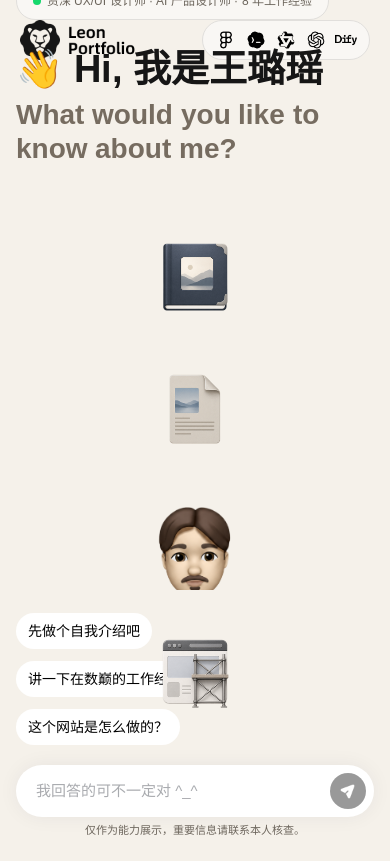
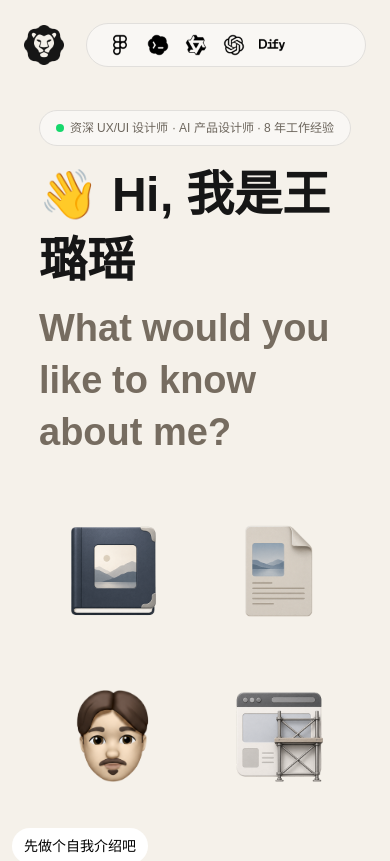
Before and after one commit to Leeeeonnn/ai-portfolio-assistant, a Next.js app: page / in a window 390 px wide. Shown: the top 861 px of the page. Built offline with nearby package versions, Linux system fonts and the light colour scheme.

Commit message:
Improve mobile portfolio experience

```diff
--- a/src/app/globals.css
+++ b/src/app/globals.css
@@ -459,6 +459,7 @@ img {
 
 .figma-chat-page {
   height: 100vh;
+  height: 100dvh;
   justify-content: center;
   overflow: hidden;
 }
@@ -472,7 +473,7 @@ img {
   align-items: center;
   overflow-x: hidden;
   overflow-y: auto;
-  padding: 20px 0;
+  padding: 20px 0 140px;
 }
 
 .figma-chat-log {
@@ -745,12 +746,22 @@ img {
 }
 
 .figma-conversation-chat {
+  position: fixed;
+  left: 0;
+  right: 0;
+  bottom: 0;
+  z-index: 20;
   display: flex;
   width: 100%;
   flex-direction: column;
   align-items: center;
   gap: 8px;
-  padding-bottom: 8px;
+  background: linear-gradient(
+    180deg,
+    rgba(245, 241, 234, 0) 0%,
+    var(--figma-bg) 22%
+  );
+  padding: 20px 0 max(8px, env(safe-area-inset-bottom));
 }
 
 .figma-stop-button {
@@ -2045,11 +2056,21 @@ img {
 
   .askbot-hero-copy {
     width: 100%;
+    max-width: calc(100vw - 40px);
   }
 
   .askbot-hero h1 {
     font-size: 42px;
     line-height: 52px;
+    white-space: normal;
+    overflow-wrap: anywhere;
+  }
+
+  .askbot-hero-copy p {
+    max-width: 100%;
+    font-size: 16px;
+    line-height: 28px;
+    overflow-wrap: anywhere;
   }
 
   .askbot-prompt-pill {
@@ -2064,16 +2085,19 @@ img {
 
   .askbot-hero-media {
     min-height: 360px;
+    width: 100%;
+    overflow: hidden;
   }
 
   .askbot-hero-doc {
-    width: 90%;
+    left: 0;
+    width: min(92vw, 560px);
   }
 
   .askbot-hero-mobile {
     top: 110px;
-    left: 62%;
-    width: 96px;
+    left: min(62vw, 330px);
+    width: min(96px, 24vw);
   }
 
   .askbot-build,
@@ -2290,17 +2314,64 @@ img {
 }
 
 @media (max-width: 560px) {
+  .figma-page {
+    min-height: 100dvh;
+  }
+
   .portfolio-header {
-    align-items: flex-start;
+    min-height: 90px;
+    align-items: center;
+    gap: 22px;
+    justify-content: flex-start;
+    padding: 24px;
+  }
+
+  .portfolio-logo {
+    width: 40px;
+    flex: 0 0 40px;
+    overflow: hidden;
+  }
+
+  .portfolio-logo img {
+    max-width: none;
+    object-fit: cover;
+    object-position: left center;
   }
 
   .portfolio-tools img {
-    height: 22px;
-    width: 22px;
+    height: 26px;
+    width: 26px;
+  }
+
+  .portfolio-tools {
+    width: min(283px, calc(100vw - 110px));
+    flex: 0 1 283px;
+    justify-content: flex-start;
+    gap: 12px;
+    padding: 8px 20px;
+  }
+
+  .figma-home {
+    justify-content: flex-start;
+    min-height: 100dvh;
+  }
+
+  .figma-home-body {
+    flex: 0 0 auto;
+    gap: 40px;
+    justify-content: flex-start;
+    padding: 20px 0 0;
+  }
+
+  .figma-welcome {
+    width: 313px;
+    gap: 16px;
   }
 
   .figma-title-pill {
     max-width: 100%;
+    height: 36px;
+    padding: 12px 16px;
   }
 
   .figma-title-pill p {
@@ -2308,34 +2379,101 @@ img {
     text-overflow: ellipsis;
   }
 
-  .figma-welcome,
+  .figma-welcome-text {
+    width: 313px;
+    gap: 8px;
+  }
+
+  .figma-welcome-text h1 {
+    font-size: 48px;
+    line-height: 66px;
+    white-space: normal;
+  }
+
+  .figma-welcome-text p {
+    font-size: 38px;
+    line-height: 52px;
+    white-space: normal;
+  }
+
   .figma-card-row,
   .figma-preset-list,
   .figma-input-wrap,
   .figma-chat-log,
   .figma-chat-error {
-    width: calc(100vw - 32px);
+    width: calc(100vw - 24px);
   }
 
   .figma-card-row {
-    grid-template-columns: 1fr;
+    width: 311px;
+    display: grid;
+    grid-template-columns: 146px 145px;
+    gap: 20px;
   }
 
   .figma-feature-card {
-    height: 112px;
+    width: auto;
+    height: 145px;
   }
 
   .figma-card-icon img {
-    height: 76px;
-    width: 76px;
+    height: 100px;
+    width: 100px;
+  }
+
+  .figma-card-icon {
+    inset: 22.5px;
+  }
+
+  .figma-conversation-home {
+    flex: 0 0 auto;
+    gap: 20px;
+    padding: 20px 0 max(8px, env(safe-area-inset-bottom));
+  }
+
+  .figma-preset-list,
+  .figma-input-wrap {
+    width: calc(100vw - 24px);
+    max-width: 369px;
+  }
+
+  .figma-input-area > p {
+    max-width: calc(100vw - 24px);
+    text-align: center;
   }
 
   .figma-contact-card {
     width: calc(100vw - 48px);
   }
 
+  .figma-portfolio-backdrop {
+    overflow-y: auto;
+  }
+
   .figma-portfolio-panel {
-    min-height: 100vh;
+    width: 100vw;
+    min-height: 100dvh;
+    justify-content: center;
+    gap: 20px;
+    border-radius: 0;
+    padding: 24px;
+  }
+
+  .figma-portfolio-projects {
+    width: 100%;
+    min-height: 0;
+    display: grid;
+    grid-template-columns: repeat(2, 96px);
+    justify-content: center;
+    gap: 60px 73px;
+    overflow: visible;
+    padding: 40px 0;
+  }
+
+  .figma-portfolio-actions {
+    justify-content: center;
+    gap: 16px;
+    width: 100%;
   }
 
   .figma-resume-toolbar {
@@ -2343,8 +2481,12 @@ img {
     flex-direction: column;
   }
 
-  .figma-portfolio-projects {
-    gap: 28px;
-    padding: 24px 0;
-  }
-}
+  .figma-resume-panel {
+    height: 100dvh;
+  }
+
+  .figma-resume-frame {
+    width: 100vw;
+    min-width: 100vw;
+  }
+}
--- a/src/features/portfolio/components/resume-modal.tsx
+++ b/src/features/portfolio/components/resume-modal.tsx
@@ -76,7 +76,11 @@ export function ResumeModal({ fileHref, isOpen, onClose }: ResumeModalProps) {
             </button>
           </div>
         </div>
-        <iframe className="figma-resume-frame" src={`${fileHref}#toolbar=0&navpanes=0`} title="王璐瑶 UI 简历预览" />
+        <iframe
+          className="figma-resume-frame"
+          src={`${fileHref}#toolbar=0&navpanes=0&view=FitH&zoom=page-width`}
+          title="王璐瑶 UI 简历预览"
+        />
       </section>
     </div>
   );
```
